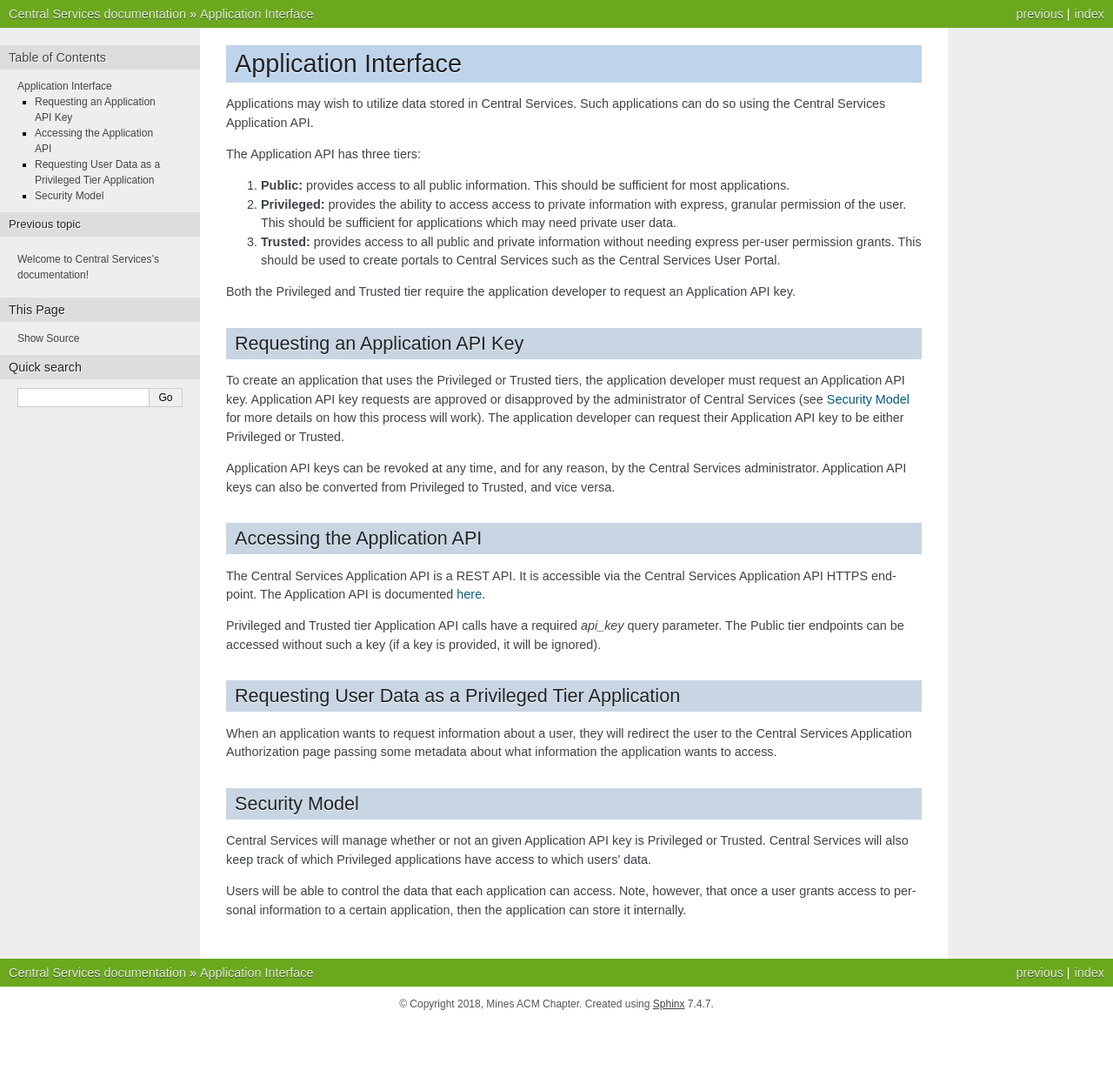
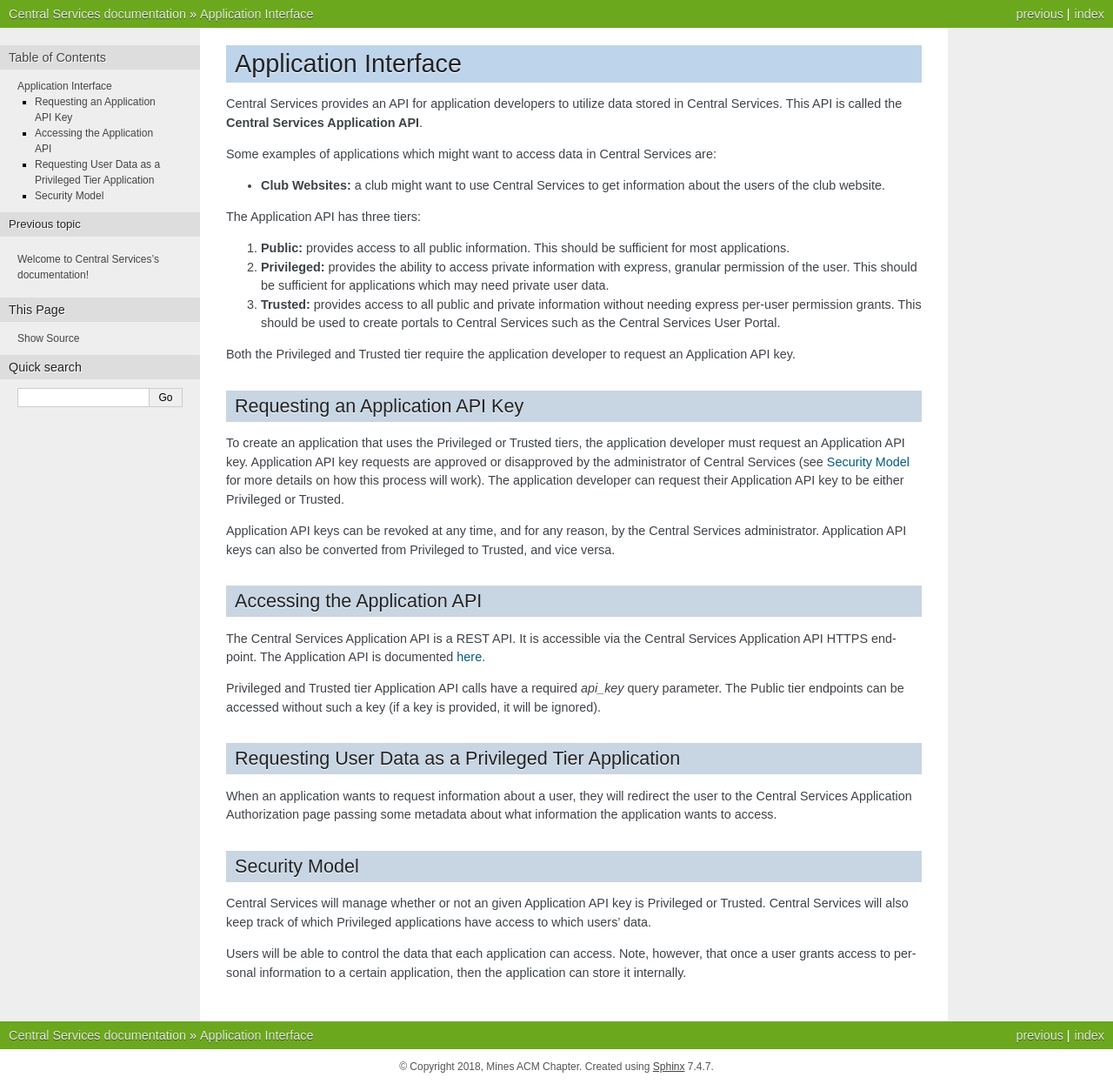
Before and after one commit to ColoradoSchoolOfMines/centralservices, a Sphinx documentation site: the page built from docs/conceptual/application-interface.rst, in a window 1280 px wide. Shown: the whole page at 87% size. Built offline with Sphinx 7.4.7, drawn with Linux system fonts in a browser that asks for light colours; pages that are not in the unit, such as notebooks, are missing from menus; before the commit the page ends 1174 px from its top, so only the background shows below that.

Commit message:
More info about Central Services Application API

```diff
--- a/docs/conceptual/application-interface.rst
+++ b/docs/conceptual/application-interface.rst
@@ -1,15 +1,22 @@
 Application Interface
 =====================
 
-Applications may wish to utilize data stored in Central Services. Such
-applications can do so using the Central Services Application API.
+Central Services provides an API for application developers to utilize data
+stored in Central Services. This API is called the **Central Services
+Application API**.
+
+Some examples of applications which might want to access data in Central
+Services are:
+
+- **Club Websites:** a club might want to use Central Services to get
+  information about the users of the club website.
 
 The Application API has three tiers:
 
 1. **Public:** provides access to all public information. This should be
    sufficient for most applications.
-2. **Privileged:** provides the ability to access access to private information
-   with express, granular permission of the user. This should be sufficient for
+2. **Privileged:** provides the ability to access private information with
+   express, granular permission of the user. This should be sufficient for
    applications which may need private user data.
 3. **Trusted:** provides access to all public and private information without
    needing express per-user permission grants. This should be used to create
```
